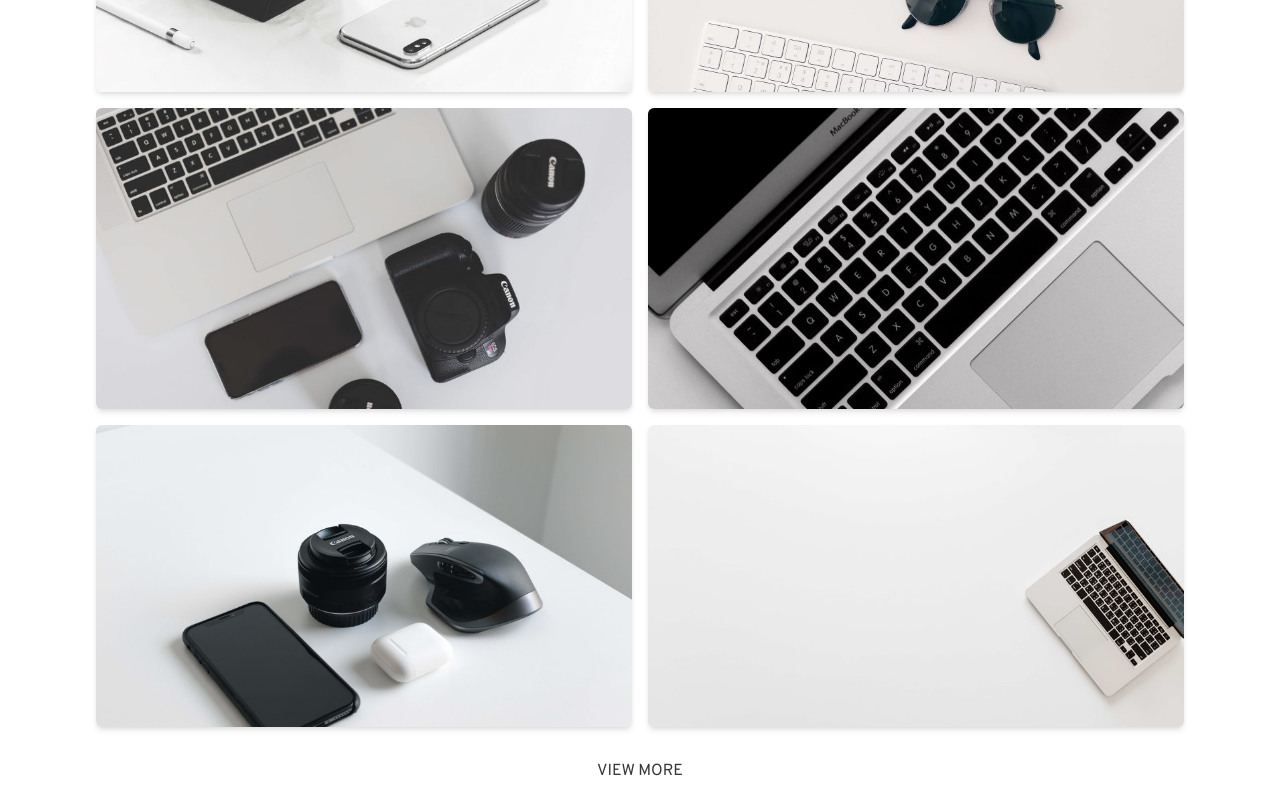
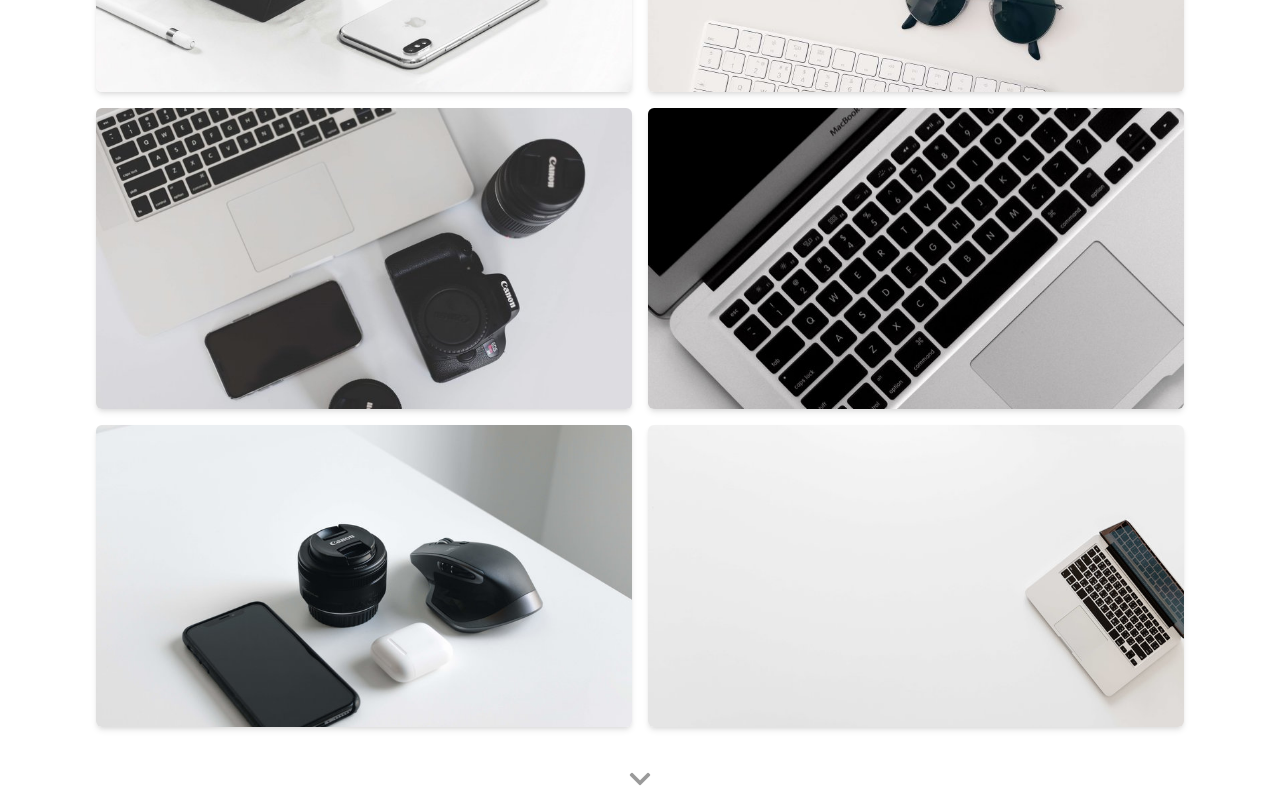
Before and after one commit to gonzalomansilla/Portfolio, a Vue app: page / in a window 1280 px wide. Shown: the part 1982-2782 px from the top of the page. Built offline with nearby package versions, Linux system fonts and the light colour scheme.

Commit message:
style: Texto de más proyectos por ícono

```diff
--- a/src/components/sections/Portfolio.vue
+++ b/src/components/sections/Portfolio.vue
@@ -16,7 +16,10 @@
           <Proyect v-for="(proyect, index) in proyects" :key="index" :proyect="proyect"></Proyect>
         </div>
 
-        <a class="text-center uppercase">view more</a>
+        <!-- TODO Size segun screen -->
+        <p class="text-2xl text-center">
+          <i class="fas fa-chevron-down p-2 animate-pulse"></i>
+        </p>
       </section>
     </template>
   </BaseSection>
```
